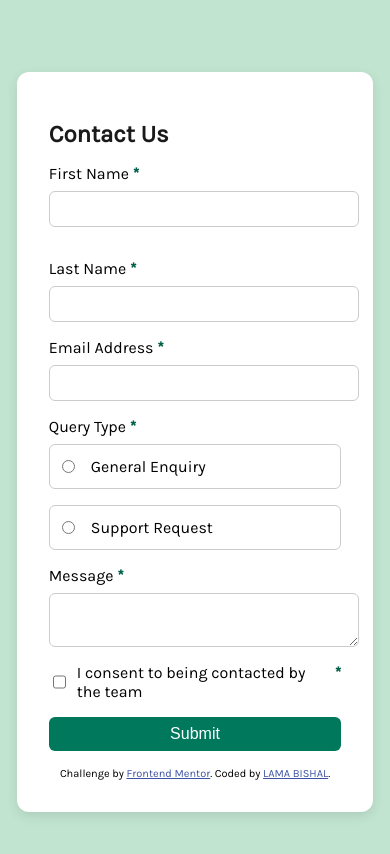
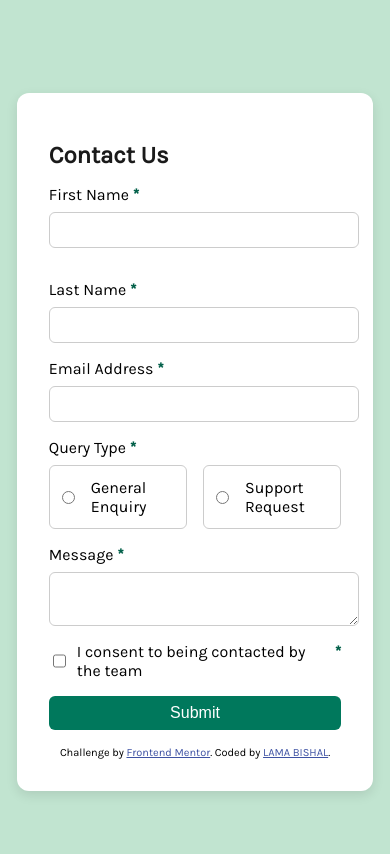
Before and after one commit to lamabishal1/Contact-From, a plain HTML site: page index.html in a window 390 px wide. Drawn offline with Linux system fonts and the light colour scheme.

Commit message:
some changes in css

```diff
--- a/index.html
+++ b/index.html
@@ -24,7 +24,6 @@
           display: flex;
           justify-content: center;
           align-items: flex-start;
-          padding-top: 40px;
           cursor: pointer;
         }
         .success{
@@ -105,14 +104,12 @@
           align-items: center;
           flex: 1;
           padding: 1rem;
-          gap: 0.5;
           cursor: pointer;
           border-radius: 6px;
            gap: 1rem;
         }
         .radio-box input[type="radio"]{
           margin: 0;
-          display: flex;
         }
         .checkbox-group label{
           display: flex;
@@ -142,10 +139,7 @@
             flex-direction: column;
             gap: 1rem;
           }
-        }
-        .radio{
-          flex-direction: column;
-        }
+        }s
         .radio-box{
           padding:0.75rem;
         }
```
